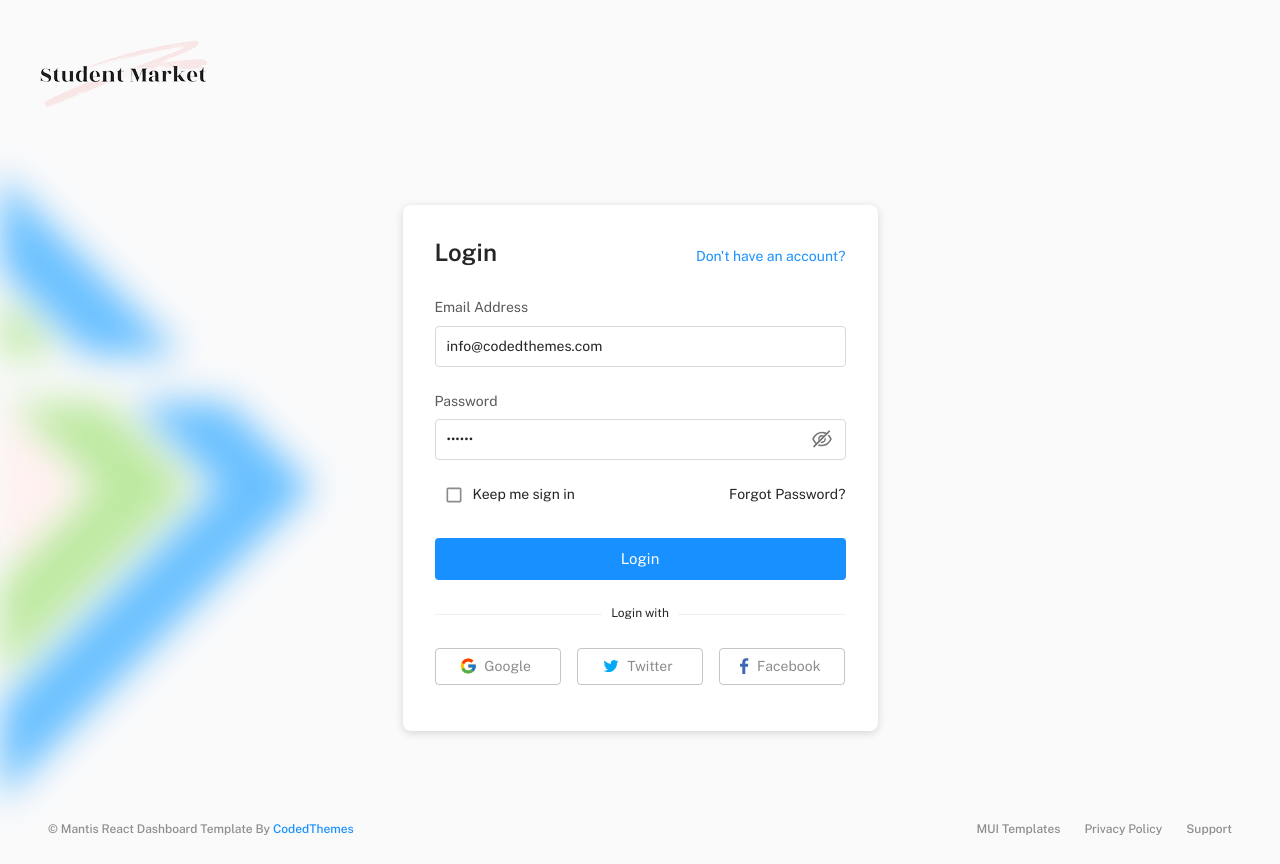
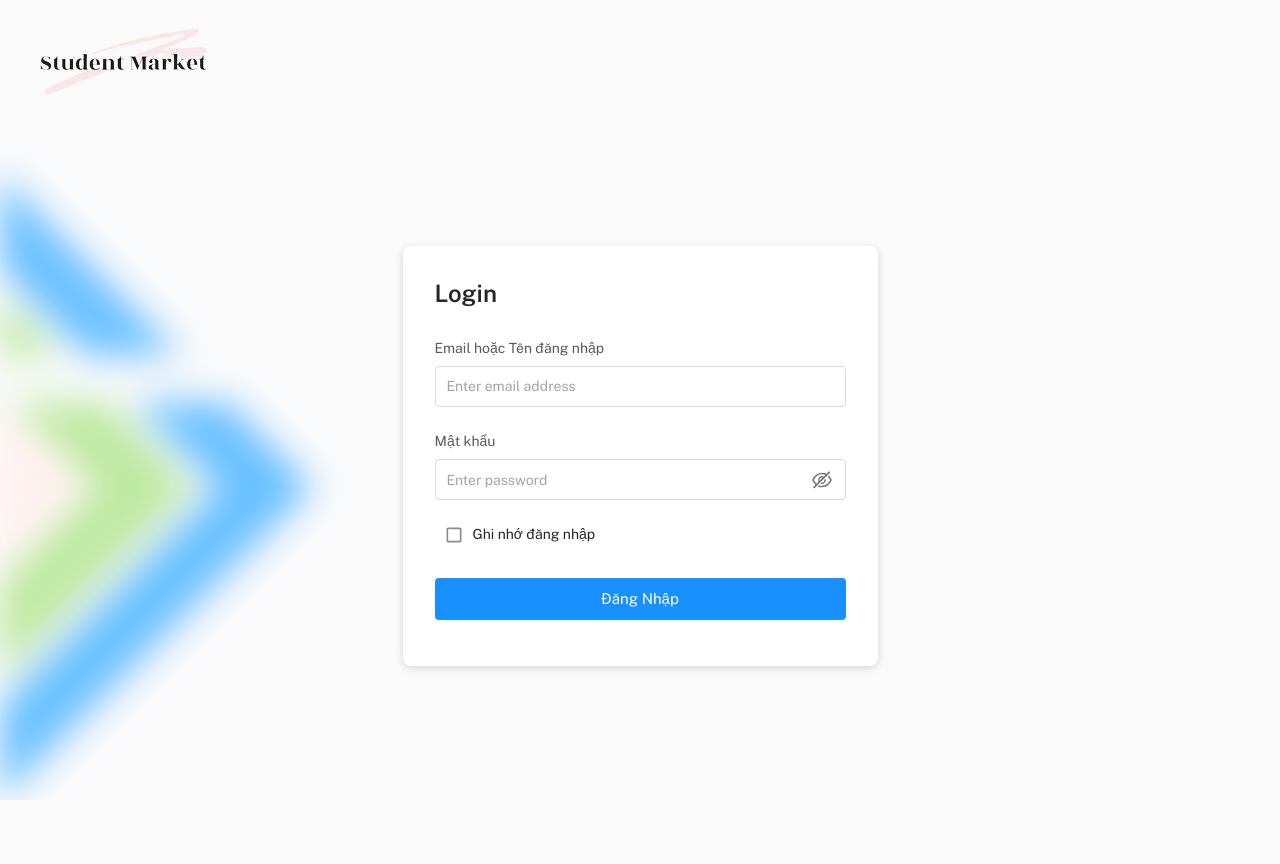
Before and after one commit to ndthanh14102001/student-secondhand-marketplace-admin-frontend, a React (Create React App) app: page /login in a window 1280 px wide. After the commit the page ends 800 px from the top, so only its background shows below. Built offline with nearby package versions, Linux system fonts and the light colour scheme.

Commit message:
add login

```diff
--- a/src/layout/MainLayout/Header/HeaderContent/Profile/index.js
+++ b/src/layout/MainLayout/Header/HeaderContent/Profile/index.js
@@ -1,5 +1,6 @@
 import PropTypes from 'prop-types'
 import { useRef, useState } from 'react'
+import { useNavigate } from 'react-router-dom'
 
 // material-ui
 import { useTheme } from '@mui/material/styles'
@@ -66,15 +67,12 @@ function a11yProps(index) {
 const Profile = () => {
   const theme = useTheme()
 
-  const handleLogout = async () => {
-    // logout
-  }
-
   const anchorRef = useRef(null)
   const [open, setOpen] = useState(false)
   const handleToggle = () => {
     setOpen((prevOpen) => !prevOpen)
   }
+  const navigate = useNavigate()
 
   const handleClose = (event) => {
     if (anchorRef.current && anchorRef.current.contains(event.target)) {
@@ -90,6 +88,10 @@ const Profile = () => {
   }
 
   const iconBackColorOpen = 'grey.300'
+
+  const handleLogout = async () => {
+    navigate('/login')
+  }
 
   return (
     <Box sx={{ flexShrink: 0, ml: 0.75 }}>
@@ -174,7 +176,7 @@ const Profile = () => {
                             </Stack>
                           </Stack>
                         </Grid>
-                        <Grid item>
+                        {/* <Grid item>
                           <IconButton
                             size="large"
                             color="secondary"
@@ -182,7 +184,7 @@ const Profile = () => {
                           >
                             <LogoutOutlined />
                           </IconButton>
-                        </Grid>
+                        </Grid> */}
                       </Grid>
                     </CardContent>
                     {open && (
--- a/src/pages/authentication/AuthWrapper.js
+++ b/src/pages/authentication/AuthWrapper.js
@@ -1,15 +1,15 @@
-import PropTypes from 'prop-types';
+import PropTypes from 'prop-types'
 
 // material-ui
-import { Box, Grid } from '@mui/material';
+import { Box, Grid } from '@mui/material'
 
 // project import
-import AuthCard from './AuthCard';
-import Logo from 'components/Logo';
-import AuthFooter from 'components/cards/AuthFooter';
+import AuthCard from './AuthCard'
+import Logo from 'components/Logo'
+import AuthFooter from 'components/cards/AuthFooter'
 
 // assets
-import AuthBackground from 'assets/images/auth/AuthBackground';
+import AuthBackground from 'assets/images/auth/AuthBackground'
 
 // ==============================|| AUTHENTICATION - WRAPPER ||============================== //
 
@@ -21,10 +21,10 @@ const AuthWrapper = ({ children }) => (
       direction="column"
       justifyContent="flex-end"
       sx={{
-                minHeight: '100vh'
+        minHeight: '100vh',
       }}
     >
-            <Grid item xs={12} sx={{ ml: 3, mt: 3 }}>
+      <Grid item xs={12} sx={{ ml: 3 }}>
         <Logo />
       </Grid>
       <Grid item xs={12}>
@@ -34,22 +34,24 @@ const AuthWrapper = ({ children }) => (
           container
           justifyContent="center"
           alignItems="center"
-                    sx={{ minHeight: { xs: 'calc(100vh - 134px)', md: 'calc(100vh - 112px)' } }}
+          sx={{
+            minHeight: { xs: 'calc(100vh - 134px)', md: 'calc(100vh - 112px)' },
+          }}
         >
           <Grid item>
             <AuthCard>{children}</AuthCard>
           </Grid>
         </Grid>
       </Grid>
-            <Grid item xs={12} sx={{ m: 3, mt: 1 }}>
+      {/* <Grid item xs={12} sx={{ m: 3, mt: 1 }}>
                 <AuthFooter />
-            </Grid>
+            </Grid> */}
     </Grid>
   </Box>
-);
+)
 
 AuthWrapper.propTypes = {
-    children: PropTypes.node
-};
+  children: PropTypes.node,
+}
 
-export default AuthWrapper;
+export default AuthWrapper
--- a/src/pages/authentication/Login.js
+++ b/src/pages/authentication/Login.js
@@ -1,11 +1,11 @@
-import { Link } from 'react-router-dom';
+import { Link } from 'react-router-dom'
 
 // material-ui
-import { Grid, Stack, Typography } from '@mui/material';
+import { Grid, Stack, Typography } from '@mui/material'
 
 // project import
-import AuthLogin from './auth-forms/AuthLogin';
-import AuthWrapper from './AuthWrapper';
+import AuthLogin from './auth-forms/AuthLogin'
+import AuthWrapper from './AuthWrapper'
 
 // ================================|| LOGIN ||================================ //
 
@@ -13,11 +13,13 @@ const Login = () => (
   <AuthWrapper>
     <Grid container spacing={3}>
       <Grid item xs={12}>
-                <Stack direction="row" justifyContent="space-between" alignItems="baseline" sx={{ mb: { xs: -0.5, sm: 0.5 } }}>
+        <Stack
+          direction="row"
+          justifyContent="space-between"
+          alignItems="baseline"
+          sx={{ mb: { xs: -0.5, sm: 0.5 } }}
+        >
           <Typography variant="h3">Login</Typography>
-                    <Typography component={Link} to="/register" variant="body1" sx={{ textDecoration: 'none' }} color="primary">
-                        Don&apos;t have an account?
-                    </Typography>
         </Stack>
       </Grid>
       <Grid item xs={12}>
@@ -25,6 +27,6 @@ const Login = () => (
       </Grid>
     </Grid>
   </AuthWrapper>
-);
+)
 
-export default Login;
+export default Login
--- a/src/pages/authentication/auth-forms/AuthLogin.js
+++ b/src/pages/authentication/auth-forms/AuthLogin.js
@@ -1,5 +1,5 @@
-import React from 'react';
-import { Link as RouterLink } from 'react-router-dom';
+import React from 'react'
+import { Link as RouterLink } from 'react-router-dom'
 
 // material-ui
 import {
@@ -15,63 +15,96 @@ import {
   InputLabel,
   OutlinedInput,
   Stack,
-    Typography
-} from '@mui/material';
+  Typography,
+} from '@mui/material'
 
 // third party
-import * as Yup from 'yup';
-import { Formik } from 'formik';
+import * as Yup from 'yup'
+import { Formik } from 'formik'
+import { useNavigate } from 'react-router-dom'
 
 // project import
-import FirebaseSocial from './FirebaseSocial';
-import AnimateButton from 'components/@extended/AnimateButton';
+import FirebaseSocial from './FirebaseSocial'
+import AnimateButton from 'components/@extended/AnimateButton'
 
 // assets
-import { EyeOutlined, EyeInvisibleOutlined } from '@ant-design/icons';
+import { EyeOutlined, EyeInvisibleOutlined } from '@ant-design/icons'
 
 // ============================|| FIREBASE - LOGIN ||============================ //
 
 const AuthLogin = () => {
-    const [checked, setChecked] = React.useState(false);
+  const navigate = useNavigate()
+  const [checked, setChecked] = React.useState(false)
 
-    const [showPassword, setShowPassword] = React.useState(false);
+  const [showPassword, setShowPassword] = React.useState(false)
   const handleClickShowPassword = () => {
-        setShowPassword(!showPassword);
-    };
+    setShowPassword(!showPassword)
+  }
 
   const handleMouseDownPassword = (event) => {
-        event.preventDefault();
-    };
+    event.preventDefault()
+  }
 
   return (
     <>
       <Formik
         initialValues={{
-                    email: 'info@codedthemes.com',
-                    password: '123456',
-                    submit: null
+          email: '',
+          password: '',
+          submit: null,
         }}
         validationSchema={Yup.object().shape({
-                    email: Yup.string().email('Must be a valid email').max(255).required('Email is required'),
-                    password: Yup.string().max(255).required('Password is required')
+          password: Yup.string().max(255).required('Password is required'),
         })}
         onSubmit={async (values, { setErrors, setStatus, setSubmitting }) => {
           try {
-                        setStatus({ success: false });
-                        setSubmitting(false);
+            setStatus({ success: false })
+            setSubmitting(false)
+            const requestUrl =
+              process.env.REACT_APP_API_ENDPOINT + '/auth/local'
+
+            fetch(requestUrl, {
+              method: 'POST',
+              headers: {
+                'Content-Type': 'application/json',
+              },
+              body: JSON.stringify({
+                identifier: values.email,
+                password: values.password,
+              }),
+            })
+              .then((res) => res.json())
+              .then((data) => {
+                console.log(data)
+                navigate('/')
+              })
+              .catch((error) => {
+                // Xử lý lỗi nếu có
+                console.error(error)
+              })
           } catch (err) {
-                        setStatus({ success: false });
-                        setErrors({ submit: err.message });
-                        setSubmitting(false);
+            setStatus({ success: false })
+            setErrors({ submit: err.message })
+            setSubmitting(false)
           }
         }}
       >
-                {({ errors, handleBlur, handleChange, handleSubmit, isSubmitting, touched, values }) => (
+        {({
+          errors,
+          handleBlur,
+          handleChange,
+          handleSubmit,
+          isSubmitting,
+          touched,
+          values,
+        }) => (
           <form noValidate onSubmit={handleSubmit}>
             <Grid container spacing={3}>
               <Grid item xs={12}>
                 <Stack spacing={1}>
-                                    <InputLabel htmlFor="email-login">Email Address</InputLabel>
+                  <InputLabel htmlFor="email-login">
+                    Email hoặc Tên đăng nhập
+                  </InputLabel>
                   <OutlinedInput
                     id="email-login"
                     type="email"
@@ -84,7 +117,10 @@ const AuthLogin = () => {
                     error={Boolean(touched.email && errors.email)}
                   />
                   {touched.email && errors.email && (
-                                        <FormHelperText error id="standard-weight-helper-text-email-login">
+                    <FormHelperText
+                      error
+                      id="standard-weight-helper-text-email-login"
+                    >
                       {errors.email}
                     </FormHelperText>
                   )}
@@ -92,7 +128,7 @@ const AuthLogin = () => {
               </Grid>
               <Grid item xs={12}>
                 <Stack spacing={1}>
-                                    <InputLabel htmlFor="password-login">Password</InputLabel>
+                  <InputLabel htmlFor="password-login">Mật khẩu</InputLabel>
                   <OutlinedInput
                     fullWidth
                     error={Boolean(touched.password && errors.password)}
@@ -111,14 +147,21 @@ const AuthLogin = () => {
                           edge="end"
                           size="large"
                         >
-                                                    {showPassword ? <EyeOutlined /> : <EyeInvisibleOutlined />}
+                          {showPassword ? (
+                            <EyeOutlined />
+                          ) : (
+                            <EyeInvisibleOutlined />
+                          )}
                         </IconButton>
                       </InputAdornment>
                     }
                     placeholder="Enter password"
                   />
                   {touched.password && errors.password && (
-                                        <FormHelperText error id="standard-weight-helper-text-password-login">
+                    <FormHelperText
+                      error
+                      id="standard-weight-helper-text-password-login"
+                    >
                       {errors.password}
                     </FormHelperText>
                   )}
@@ -126,7 +169,12 @@ const AuthLogin = () => {
               </Grid>
 
               <Grid item xs={12} sx={{ mt: -1 }}>
-                                <Stack direction="row" justifyContent="space-between" alignItems="center" spacing={2}>
+                <Stack
+                  direction="row"
+                  justifyContent="space-between"
+                  alignItems="center"
+                  spacing={2}
+                >
                   <FormControlLabel
                     control={
                       <Checkbox
@@ -137,11 +185,10 @@ const AuthLogin = () => {
                         size="small"
                       />
                     }
-                                        label={<Typography variant="h6">Keep me sign in</Typography>}
+                    label={
+                      <Typography variant="h6">Ghi nhớ đăng nhập</Typography>
+                    }
                   />
-                                    <Link variant="h6" component={RouterLink} to="" color="text.primary">
-                                        Forgot Password?
-                                    </Link>
                 </Stack>
               </Grid>
               {errors.submit && (
@@ -160,24 +207,24 @@ const AuthLogin = () => {
                     variant="contained"
                     color="primary"
                   >
-                                        Login
+                    Đăng nhập
                   </Button>
                 </AnimateButton>
               </Grid>
-                            <Grid item xs={12}>
+              {/* <Grid item xs={12}>
                                 <Divider>
                                     <Typography variant="caption"> Login with</Typography>
                                 </Divider>
                             </Grid>
                             <Grid item xs={12}>
                                 <FirebaseSocial />
-                            </Grid>
+                            </Grid> */}
             </Grid>
           </form>
         )}
       </Formik>
     </>
-    );
-};
+  )
+}
 
-export default AuthLogin;
+export default AuthLogin
```
Also changed, not shown: src/routes/LoginRoutes.js (+10 -12 lines), 2 other files (tests, documents, lock files or other folders). Lines whose indentation alone changed are shown as unchanged.
